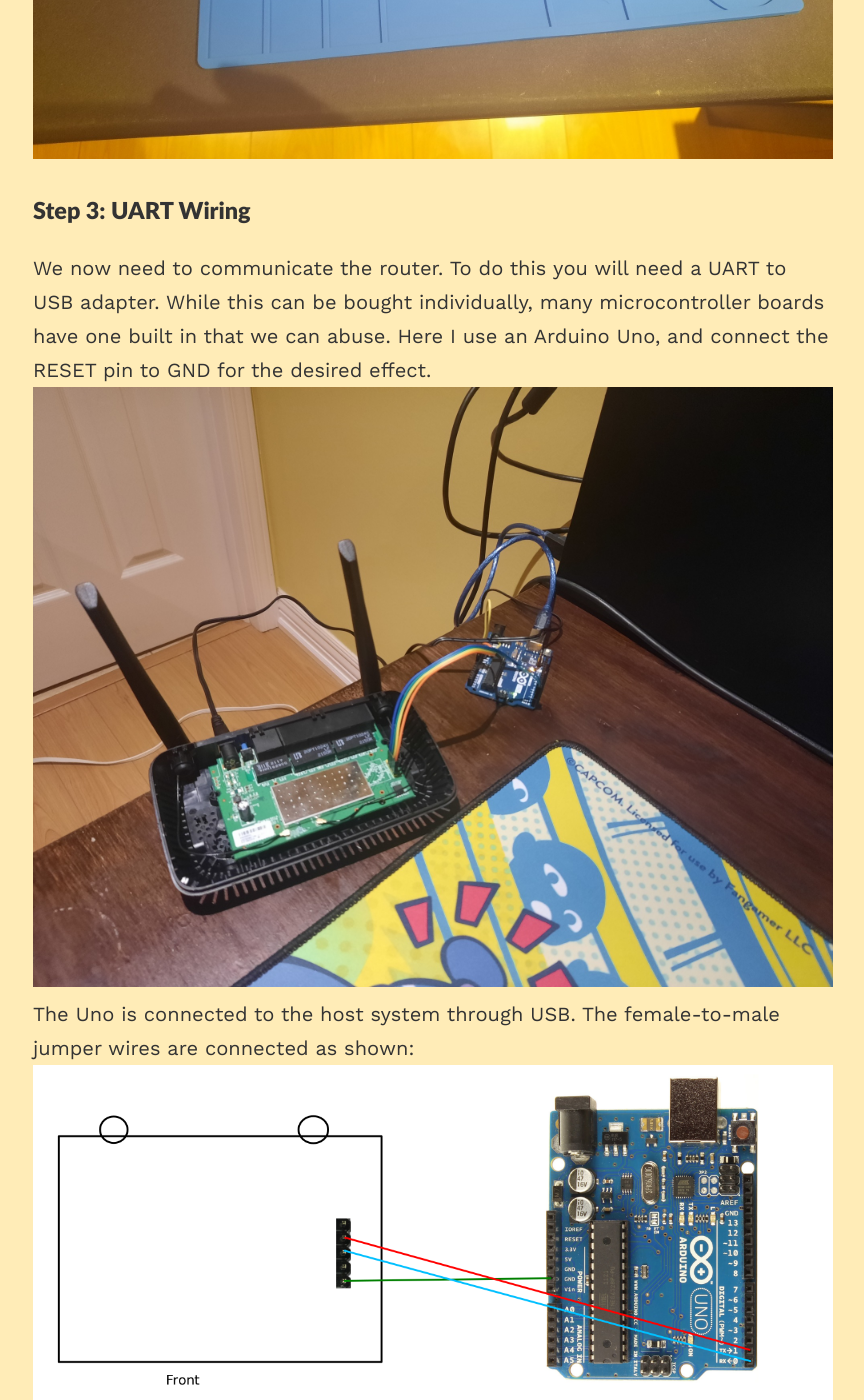
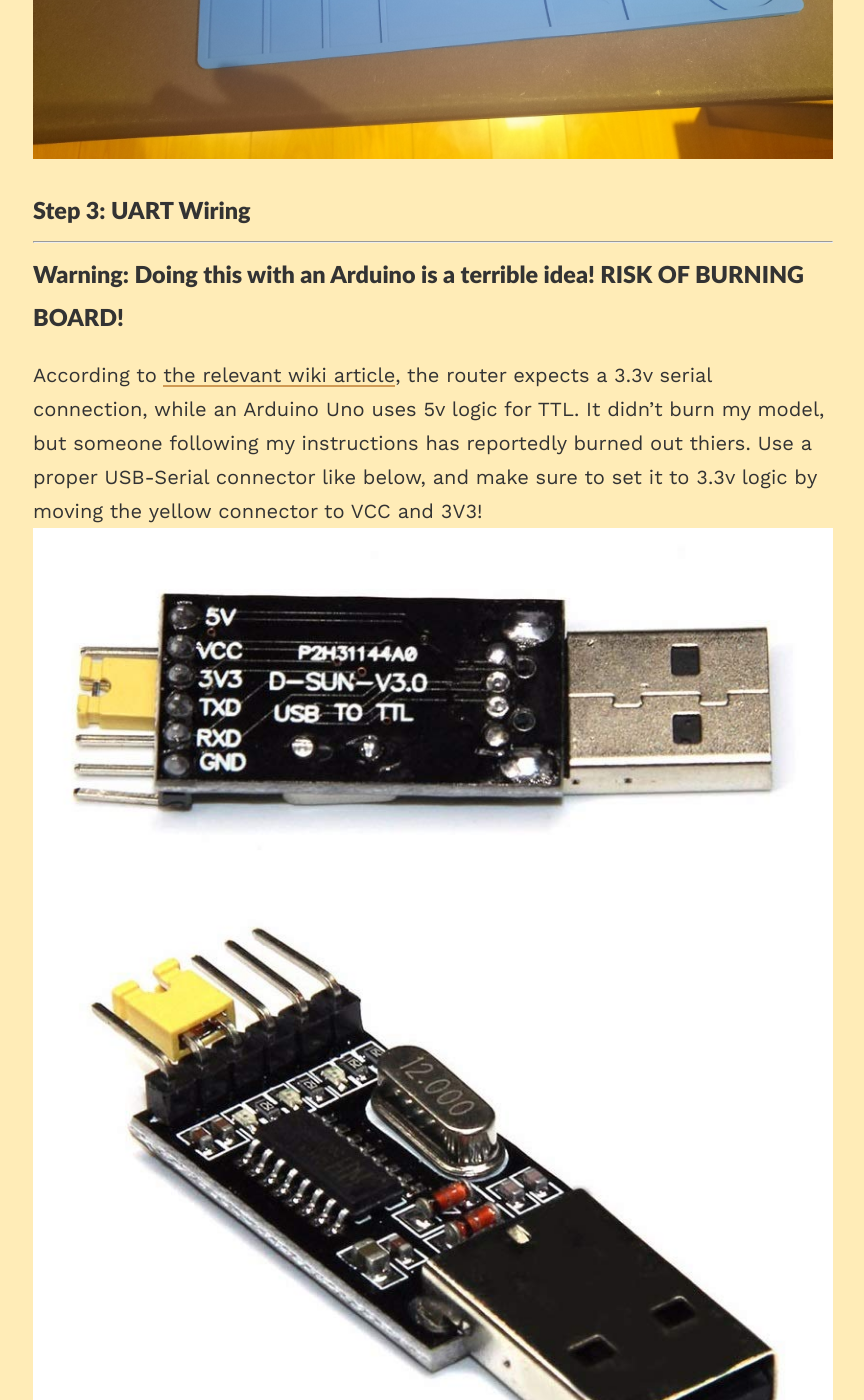
Before and after one commit to numberisnan/numberisnan.github.io, a Jekyll site: the page built from _posts/2023-09-10-openwrt1.md, in a window 1280 px wide and 1400 px high, scrolled down 3498 px. Shown: the whole window, without its empty margins (207-1071 px from the left). Built offline with Jekyll 4.4.1, drawn with Linux system fonts in a browser that asks for light colours; nearby versions of some CDN libraries; some of the changed text lies outside the part shown.

Commit message:
Add USB-UART warning

```diff
--- a/_posts/2023-09-10-openwrt1.md
+++ b/_posts/2023-09-10-openwrt1.md
@@ -25,6 +25,20 @@ This is great practice for someone learning to solder, so don't let this daunt y
 ![](/assets/images/openwrt/open_sol.jpg)
 
 ### Step 3: UART Wiring
+--------------------------------------------------
+### Warning: Doing this with an Arduino is a terrible idea! RISK OF BURNING BOARD!
+According to [the relevant wiki article](https://openwrt.org/toh/linksys/e5400), the router expects a 3.3v serial connection, while an Arduino Uno uses 5v logic for TTL. It didn't burn my model, but someone following my instructions has reportedly burned out thiers. Use a proper USB-Serial connector like below, and make sure to set it to 3.3v logic by moving the yellow connector to VCC and 3V3!
+![](/assets/images/openwrt/usb_serial.jpg)
+For wiring, according to the [wiki page](https://openwrt.org/toh/linksys/e5400) the pinout (from back to front with the router facting forwards) is
+- VCC
+- TX (or TXD)
+- RX (or RXD)
+- (Empty)
+- GND
+
+Connect these to the corrosponding pins on your USB board, remembering to swap RX(D) and TX(D).
+
+--------------------------------------------------
 We now need to communicate the router. To do this you will need a UART to USB adapter. While this can be bought individually, many microcontroller boards have one built in that we can abuse. Here I use an Arduino Uno, and connect the RESET pin to GND for the desired effect.
 ![](/assets/images/openwrt/serial.jpg)
 The Uno is connected to the host system through USB. The female-to-male jumper wires are connected as shown:
```
Also changed, not shown: assets/images/openwrt/usb_serial.jpg (added).
